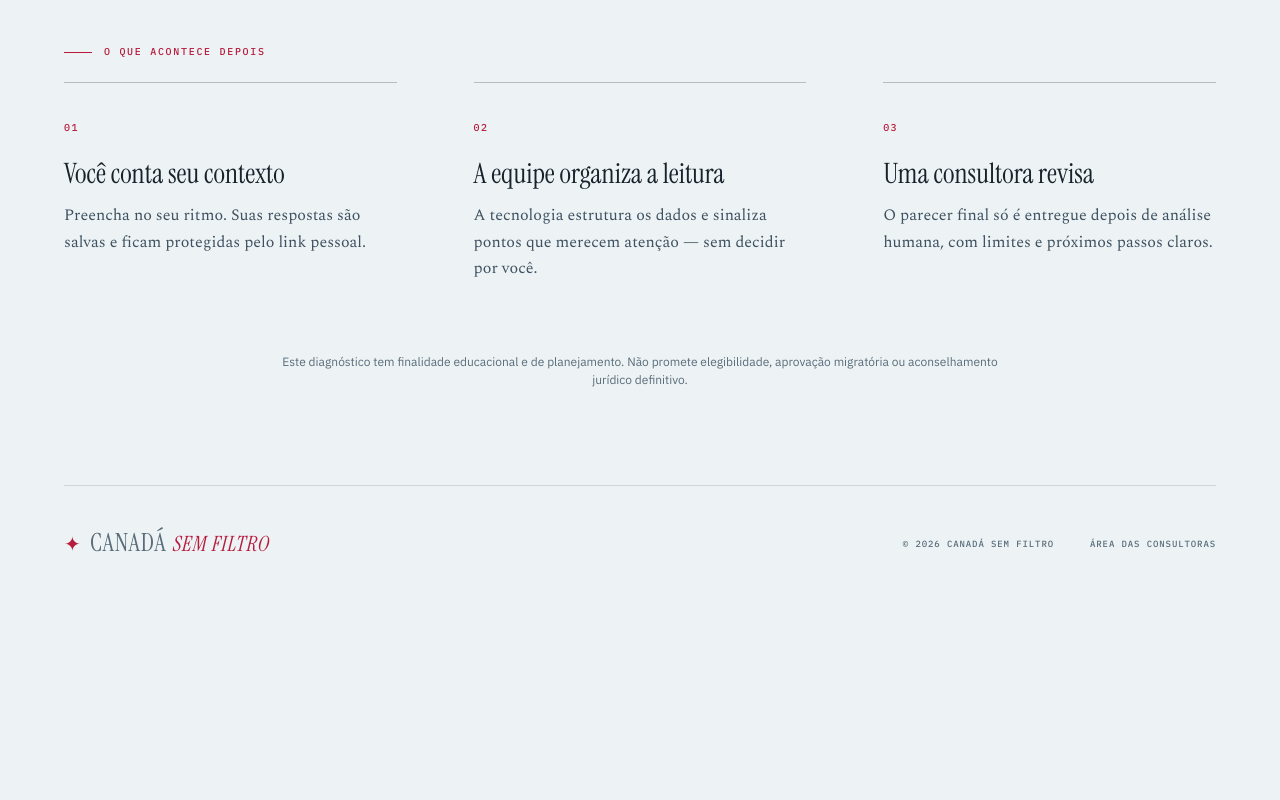
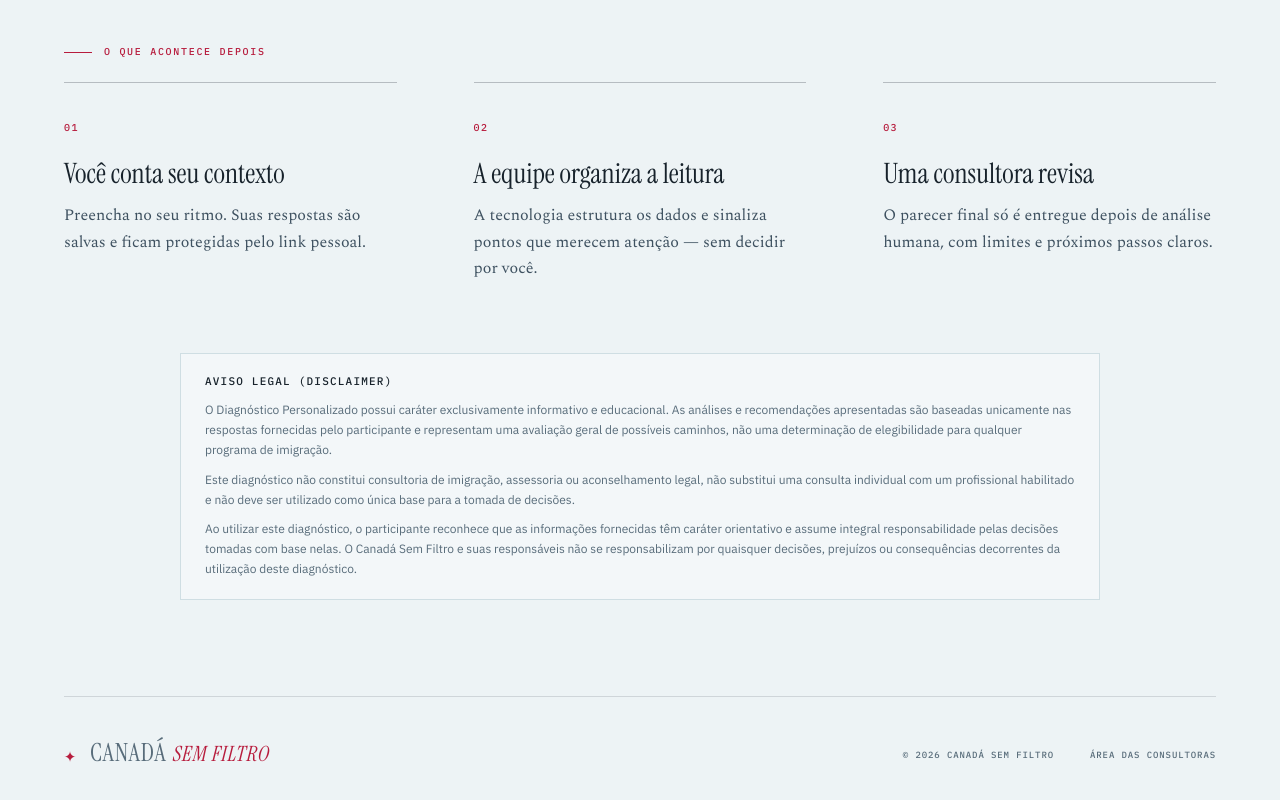
Before and after one commit to blbacelar/diagnostico-canada-sem-filtro, a Next.js app: page / in a window 1280 px wide. Shown: the part 1145-1945 px from the top of the page. Before the commit the page ends 1746 px from the top, so only its background shows below. Built offline with nearby package versions, Linux system fonts and the light colour scheme; no server answers.

Commit message:
feat: add full legal disclaimer and finalize production hardening

```diff
--- a/app/api/dashboard/cases/[id]/reassessment/route.ts
+++ b/app/api/dashboard/cases/[id]/reassessment/route.ts
@@ -23,10 +23,10 @@ type SourceAnswer = {
   schema_version: number;
 };
 
+type ConsultantContext = Awaited<ReturnType<typeof requireConsultant>>;
+
 async function createReassessmentFallback(
-  admin: ReturnType<typeof requireConsultant> extends Promise<infer T>
-    ? T["admin"]
-    : never,
+  admin: ConsultantContext["admin"],
   sourceCase: SourceCase,
   consultantId: string,
   token: string,
--- a/app/globals.css
+++ b/app/globals.css
@@ -16,6 +16,10 @@
 }
 
 :root {
+  --font-display: "Instrument Serif", "Times New Roman", serif;
+  --font-body: "Spectral", Georgia, serif;
+  --font-sans: "IBM Plex Sans", "Segoe UI", sans-serif;
+  --font-mono: "IBM Plex Mono", "SFMono-Regular", Menlo, monospace;
   --paper: #edf3f5;
   --paper-shade: #e3ecef;
   --paper-light: #f6fafb;
@@ -135,7 +139,10 @@ button:focus-visible, a:focus-visible, input:focus-visible, textarea:focus-visib
 .process-grid b { color: var(--accent); font: 500 10px var(--font-mono), monospace; letter-spacing: .14em; }
 .process-grid h3 { margin: 22px 0 12px; font: 400 28px/1.1 var(--font-display), serif; }
 .process-grid p { color: var(--ink-soft); font: 400 16px/1.65 var(--font-body), serif; }
-.legal-note { max-width: 720px; margin: 72px auto 0; text-align: center; color: var(--ink-mute); font-size: 12px; }
+.legal-note { max-width: 920px; margin: 72px auto 0; padding: 20px 24px; border: 1px solid var(--paper-edge); background: rgba(246,250,251,.72); color: var(--ink-mute); }
+.legal-note h3 { margin: 0 0 12px; color: var(--ink); font: 500 11px var(--font-mono), monospace; letter-spacing: .11em; text-transform: uppercase; }
+.legal-note p { margin: 0; font-size: 12px; line-height: 1.65; }
+.legal-note p + p { margin-top: 10px; }
 .public-footer { max-width: 1380px; min-height: 116px; margin: 0 auto; border-top: 1px solid var(--rule); display: flex; align-items: center; gap: 36px; color: var(--ink-mute); font: 500 9px var(--font-mono), monospace; letter-spacing: .1em; text-transform: uppercase; }
 .public-footer p { margin-left: auto; }
 
@@ -832,6 +839,10 @@ button:focus-visible, a:focus-visible, input:focus-visible, textarea:focus-visib
 .report-heading h2 { margin: 0; font: 400 34px/1 var(--font-display), serif; }
 .report-lede { font-size: 19px; }
 .report-callout { margin: 30px 0; padding: 20px; border-left: 2px solid var(--warning); background: rgba(145,108,42,.08); color: var(--ink-soft); font-size: 13px; }
+.report-legal-disclaimer { margin: 0 0 24px; padding: 20px; border-left: 2px solid var(--warning); background: rgba(145,108,42,.08); color: var(--ink-soft); }
+.report-legal-disclaimer h3 { margin: 0 0 12px; color: var(--ink); font: 500 10px var(--font-mono), monospace; letter-spacing: .1em; text-transform: uppercase; }
+.report-legal-disclaimer p { margin: 0; font-size: 13px; line-height: 1.65; }
+.report-legal-disclaimer p + p { margin-top: 10px; }
 .report-score { padding: 25px 0; display: grid; grid-template-columns: 100px 45px 1fr; align-items: center; border-top: 1px solid var(--rule); border-bottom: 1px solid var(--rule); }
 .report-score > strong { color: var(--accent); font: 400 68px/.8 var(--font-display), serif; }
 .report-score > span { color: var(--ink-mute); font: 500 8px var(--font-mono), monospace; }
--- a/app/layout.tsx
+++ b/app/layout.tsx
@@ -1,12 +1,21 @@
 import type { Metadata } from "next";
 import { headers } from "next/headers";
-import { IBM_Plex_Mono, IBM_Plex_Sans, Instrument_Serif, Spectral } from "next/font/google";
+import "@fontsource/instrument-serif/400.css";
+import "@fontsource/instrument-serif/400-italic.css";
+import "@fontsource/spectral/300.css";
+import "@fontsource/spectral/300-italic.css";
+import "@fontsource/spectral/400.css";
+import "@fontsource/spectral/400-italic.css";
+import "@fontsource/spectral/500.css";
+import "@fontsource/spectral/500-italic.css";
+import "@fontsource/ibm-plex-sans/300.css";
+import "@fontsource/ibm-plex-sans/400.css";
+import "@fontsource/ibm-plex-sans/500.css";
+import "@fontsource/ibm-plex-sans/600.css";
+import "@fontsource/ibm-plex-mono/400.css";
+import "@fontsource/ibm-plex-mono/500.css";
+import "@fontsource/ibm-plex-mono/600.css";
 import "./globals.css";
-
-const display = Instrument_Serif({ variable: "--font-display", subsets: ["latin"], weight: "400", style: ["normal", "italic"] });
-const body = Spectral({ variable: "--font-body", subsets: ["latin"], weight: ["300", "400", "500"], style: ["normal", "italic"] });
-const sans = IBM_Plex_Sans({ variable: "--font-sans", subsets: ["latin"], weight: ["300", "400", "500", "600"] });
-const mono = IBM_Plex_Mono({ variable: "--font-mono", subsets: ["latin"], weight: ["400", "500", "600"] });
 
 export async function generateMetadata(): Promise<Metadata> {
   const requestHeaders = await headers();
@@ -24,5 +33,5 @@ export async function generateMetadata(): Promise<Metadata> {
 }
 
 export default function RootLayout({ children }: Readonly<{ children: React.ReactNode }>) {
-  return <html lang="pt-BR"><body suppressHydrationWarning className={`${display.variable} ${body.variable} ${sans.variable} ${mono.variable}`}>{children}</body></html>;
+  return <html lang="pt-BR"><body suppressHydrationWarning>{children}</body></html>;
 }
--- a/app/page.tsx
+++ b/app/page.tsx
@@ -1,6 +1,7 @@
 import { ArrowDown } from "lucide-react";
 import { BrandMark } from "../components/BrandMark";
 import { LandingClient } from "../components/LandingClient";
+import { legalDisclaimerParagraphs, legalDisclaimerTitle } from "../lib/legal-disclaimer";
 import { getOperationalConfigWithFallback } from "../lib/operational-config.server";
 
 export default async function HomePage() {
@@ -16,7 +17,12 @@ export default async function HomePage() {
           <article><b>02</b><h3>A equipe organiza a leitura</h3><p>A tecnologia estrutura os dados e sinaliza pontos que merecem atenção — sem decidir por você.</p></article>
           <article><b>03</b><h3>Uma consultora revisa</h3><p>O parecer final só é entregue depois de análise humana, com limites e próximos passos claros.</p></article>
         </div>
-        <p className="legal-note">Este diagnóstico tem finalidade educacional e de planejamento. Não promete elegibilidade, aprovação migratória ou aconselhamento jurídico definitivo.</p>
+        <section className="legal-note" aria-label={legalDisclaimerTitle}>
+          <h3>{legalDisclaimerTitle}</h3>
+          {legalDisclaimerParagraphs.map((paragraph) => (
+            <p key={paragraph}>{paragraph}</p>
+          ))}
+        </section>
       </section>
       <footer className="public-footer"><BrandMark compact /><p>© 2026 Canadá Sem Filtro</p><a href="/login">Área das consultoras</a></footer>
     </main>
--- a/components/ReportDocument.tsx
+++ b/components/ReportDocument.tsx
@@ -1,4 +1,5 @@
 import type { ReportData } from "../lib/report";
+import { legalDisclaimerParagraphs, legalDisclaimerTitle } from "../lib/legal-disclaimer";
 import { PrintButton } from "./PrintButton";
 
 export function ReportDocument({
@@ -40,15 +41,12 @@ export function ReportDocument({
 
       <article className="report-paper">
         <ReportHeading number="01" title="Antes de começar" />
-        <p className="report-lede">
-          Este diagnóstico organiza informações e oferece uma leitura educacional do seu
-          momento. Ele não garante visto, permissão, residência permanente ou aprovação e não
-          substitui aconselhamento jurídico ou análise individual de elegibilidade.
-        </p>
-        <aside className="report-callout">
-          Toda decisão migratória, questão de inadmissibilidade, recusa, histórico criminal ou
-          médico e escolha de programa deve ser validada por profissional habilitado.
-        </aside>
+        <section className="report-legal-disclaimer" aria-label={legalDisclaimerTitle}>
+          <h3>{legalDisclaimerTitle}</h3>
+          {legalDisclaimerParagraphs.map((paragraph) => (
+            <p key={paragraph}>{paragraph}</p>
+          ))}
+        </section>
 
         <ReportHeading number="02" title="Resumo do perfil" />
         <p>{ai.executiveSummary}</p>
--- /dev/null
+++ b/lib/legal-disclaimer.ts
@@ -0,0 +1,7 @@
+export const legalDisclaimerTitle = "Aviso Legal (Disclaimer)";
+
+export const legalDisclaimerParagraphs = [
+  "O Diagnóstico Personalizado possui caráter exclusivamente informativo e educacional. As análises e recomendações apresentadas são baseadas unicamente nas respostas fornecidas pelo participante e representam uma avaliação geral de possíveis caminhos, não uma determinação de elegibilidade para qualquer programa de imigração.",
+  "Este diagnóstico não constitui consultoria de imigração, assessoria ou aconselhamento legal, não substitui uma consulta individual com um profissional habilitado e não deve ser utilizado como única base para a tomada de decisões.",
+  "Ao utilizar este diagnóstico, o participante reconhece que as informações fornecidas têm caráter orientativo e assume integral responsabilidade pelas decisões tomadas com base nelas. O Canadá Sem Filtro e suas responsáveis não se responsabilizam por quaisquer decisões, prejuízos ou consequências decorrentes da utilização deste diagnóstico.",
+] as const;
--- a/package.json
+++ b/package.json
@@ -21,6 +21,10 @@
     "lint": "eslint . --ignore-pattern dist --ignore-pattern .next"
   },
   "dependencies": {
+    "@fontsource/ibm-plex-mono": "^5.3.0",
+    "@fontsource/ibm-plex-sans": "^5.3.0",
+    "@fontsource/instrument-serif": "^5.3.0",
+    "@fontsource/spectral": "^5.3.0",
     "@openrouter/ai-sdk-provider": "^3.0.0",
     "@supabase/supabase-js": "^2.112.0",
     "@vercel/functions": "^3.7.6",
--- a/middleware.ts
+++ b/proxy.ts
@@ -24,7 +24,7 @@ async function hasValidDashboardSession(request: NextRequest) {
   }
 }
 
-export async function middleware(request: NextRequest) {
+export async function proxy(request: NextRequest) {
   if (request.nextUrl.pathname.startsWith("/dashboard")) {
     const valid = await hasValidDashboardSession(request);
     if (!valid) {
```
Also changed, not shown: 2 other files (tests, documents, lock files or other folders).
